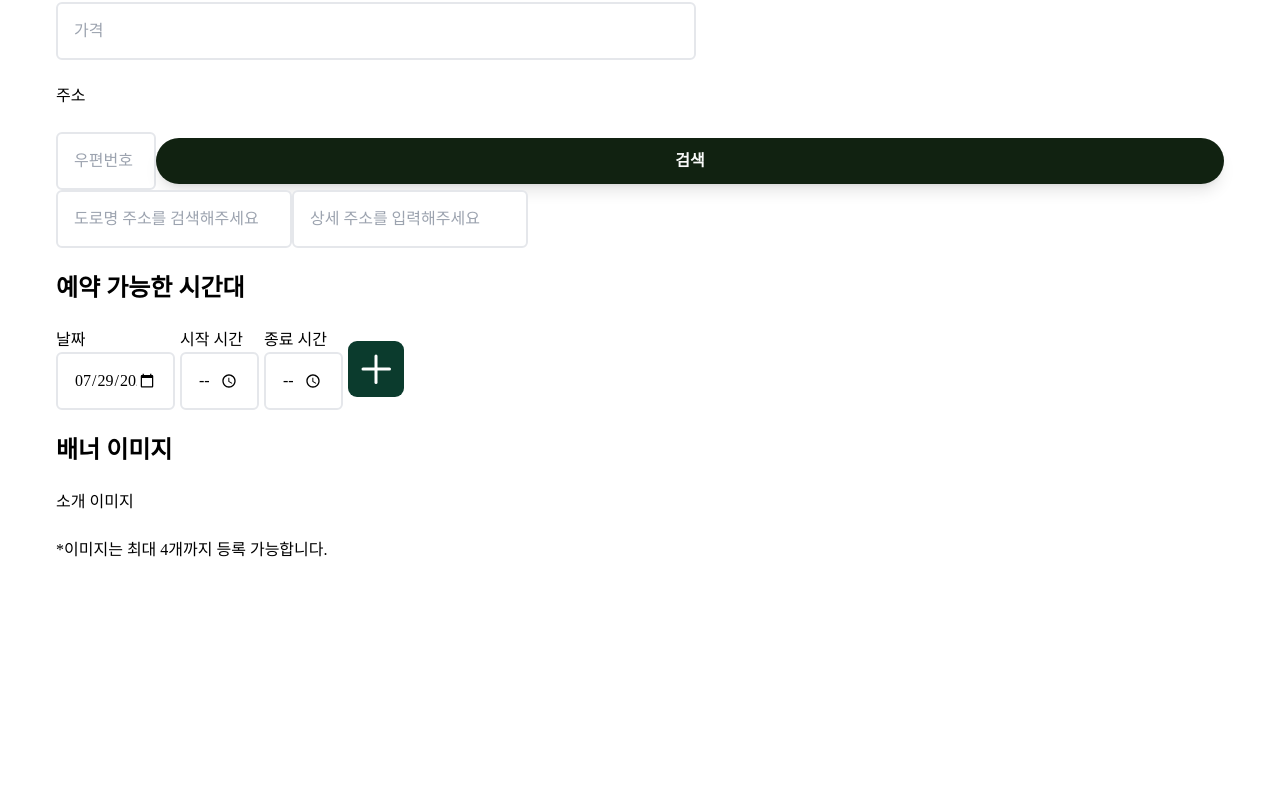
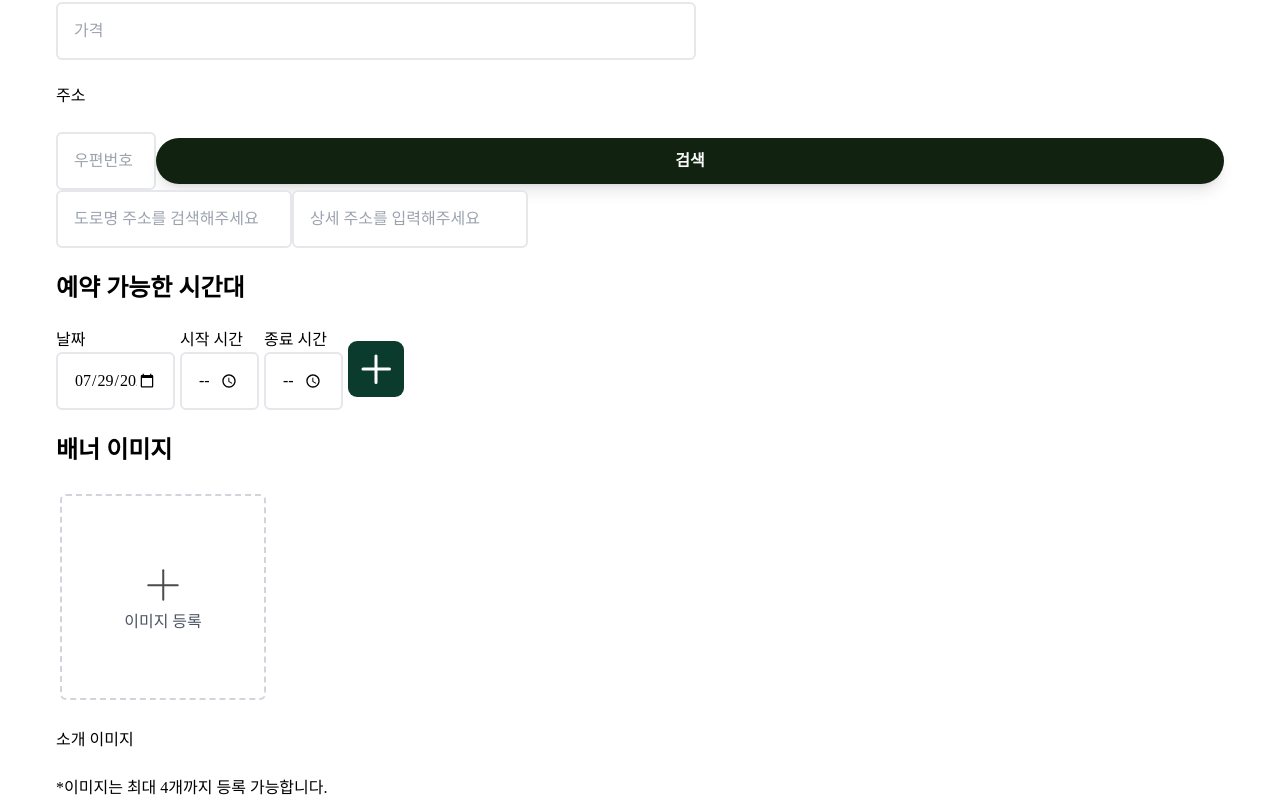
Before and after one commit to joraeng-e/trip.zip, a Next.js app: page /activities in a window 1280 px wide. Shown: the part 692-1492 px from the top of the page. Before the commit the page ends 1254 px from the top, so only its background shows below. Built offline with nearby package versions, Linux system fonts and the light colour scheme; a web font is replaced by a local one.

Commit message:
✨ JE-34-feat: 이미지컴포넌트 추가

```diff
--- a/src/libs/utils/Icon.tsx
+++ b/src/libs/utils/Icon.tsx
@@ -11,6 +11,7 @@ import PaginationArrowRight from '/public/icon/paginationArrowRight.svg';
 import PaperPlaneIcon from '/public/icon/paperPlane.svg';
 import PasswordOffIcon from '/public/icon/passwordOffIcon.svg';
 import PasswordOnIcon from '/public/icon/passwordOnIcon.svg';
+import PlusIcon from '/public/icon/plusIcon.svg';
 import PlusTimeIcon from '/public/icon/plusTimeIcon.svg';
 import ProfileAccountIcon from '/public/icon/profileAccountIcon.svg';
 import ProfileCalendarIcon from '/public/icon/profileCalendarIcon.svg';
@@ -46,4 +47,5 @@ export {
   PaperPlaneIcon,
   PaginationArrowLeft,
   PaginationArrowRight,
+  PlusIcon,
 };
--- a/src/pages/activities/DateTime.tsx
+++ b/src/pages/activities/DateTime.tsx
@@ -42,7 +42,7 @@ export default function DateTime() {
             className="basic-input w-119"
             value={date}
             min={todayDate}
-            onChange={(e) => setDate(e.target.value)}
+            onChange={(event) => setDate(event.target.value)}
           />
         </div>
         <div>
@@ -52,7 +52,7 @@ export default function DateTime() {
             type="time"
             className="basic-input w-79"
             value={startTime}
-            onChange={(e) => setStartTime(e.target.value)}
+            onChange={(event) => setStartTime(event.target.value)}
           />
         </div>
         <div>
@@ -62,7 +62,7 @@ export default function DateTime() {
             type="time"
             className="basic-input w-79"
             value={endTime}
-            onChange={(e) => setEndTime(e.target.value)}
+            onChange={(event) => setEndTime(event.target.value)}
           />
         </div>
         <button onClick={handleAddEntry}>
--- /dev/null
+++ b/src/pages/activities/ImageUpload.tsx
@@ -0,0 +1,72 @@
+import { PlusIcon, XIcon } from '@/libs/utils/Icon';
+import Image from 'next/image';
+import { ChangeEvent, useState } from 'react';
+
+interface ImageUploadProps {
+  title?: string;
+}
+
+export default function ImageUpload({ title }: ImageUploadProps) {
+  const [imagePreviewUrl, setImagePreviewUrl] = useState<string>('');
+
+  const handleImageChange = (event: ChangeEvent<HTMLInputElement>) => {
+    const file = event.target.files?.[0];
+    if (file) {
+      const imageUrl = URL.createObjectURL(file);
+      setImagePreviewUrl(imageUrl);
+    }
+  };
+
+  const handleDelete = () => {
+    setImagePreviewUrl('');
+  };
+
+  return (
+    <div className="p-4">
+      {title && (
+        <label className="text-lg mb-2 block font-medium text-gray-700">
+          {title}
+        </label>
+      )}
+
+      <div className="flex items-center space-x-4">
+        <label
+          htmlFor="image-upload"
+          className="flex-center h-206 w-206 cursor-pointer flex-col rounded-md border-2 border-dashed border-gray-300 hover:border-nomad-black focus:outline-none"
+        >
+          <PlusIcon
+            aria-label="등록 아이콘"
+            className="h-48 w-48 text-gray-500"
+          />
+          <span className="mt-1 text-gray-600">이미지 등록</span>
+        </label>
+
+        <input
+          id="image-upload"
+          type="file"
+          onChange={handleImageChange}
+          accept="image/*"
+          className="hidden"
+        />
+
+        {imagePreviewUrl && (
+          <div className="relative">
+            <Image
+              src={imagePreviewUrl}
+              alt="미리보기 이미지"
+              width={206}
+              height={206}
+              className="ml-14 rounded-md object-cover"
+            />
+            <button
+              onClick={handleDelete}
+              className="flex-center absolute -right-15 -top-8 h-25 w-25 rounded-full hover:bg-gray-300 focus:outline-none"
+            >
+              <XIcon aria-label="삭제 아이콘" className="mt-7 h-32 w-32" />
+            </button>
+          </div>
+        )}
+      </div>
+    </div>
+  );
+}
--- a/src/pages/activities/index.tsx
+++ b/src/pages/activities/index.tsx
@@ -6,6 +6,7 @@ import { yupResolver } from '@hookform/resolvers/yup';
 import { useForm } from 'react-hook-form';
 
 import DateTime from './DateTime';
+import ImageUpload from './ImageUpload';
 import Address from './address';
 
 export default function PostActivities() {
@@ -33,6 +34,7 @@ export default function PostActivities() {
         <h3 className="text-2xl-bold">예약 가능한 시간대</h3>
         <DateTime />
         <h3 className="text-2xl-bold">배너 이미지</h3>
+        <ImageUpload />
         <h3>소개 이미지</h3>
         <p className="">*이미지는 최대 4개까지 등록 가능합니다.</p>
       </div>
```
Also changed, not shown: public/icon/plusIcon.svg (added).
